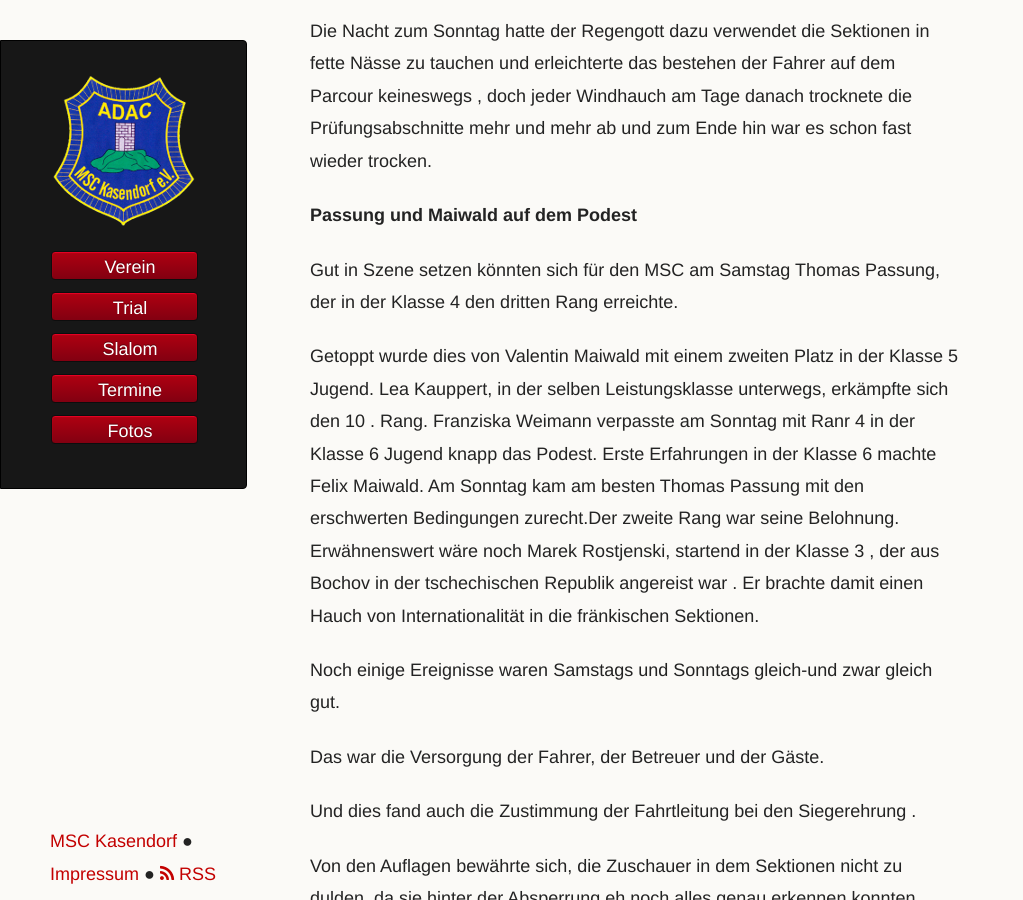
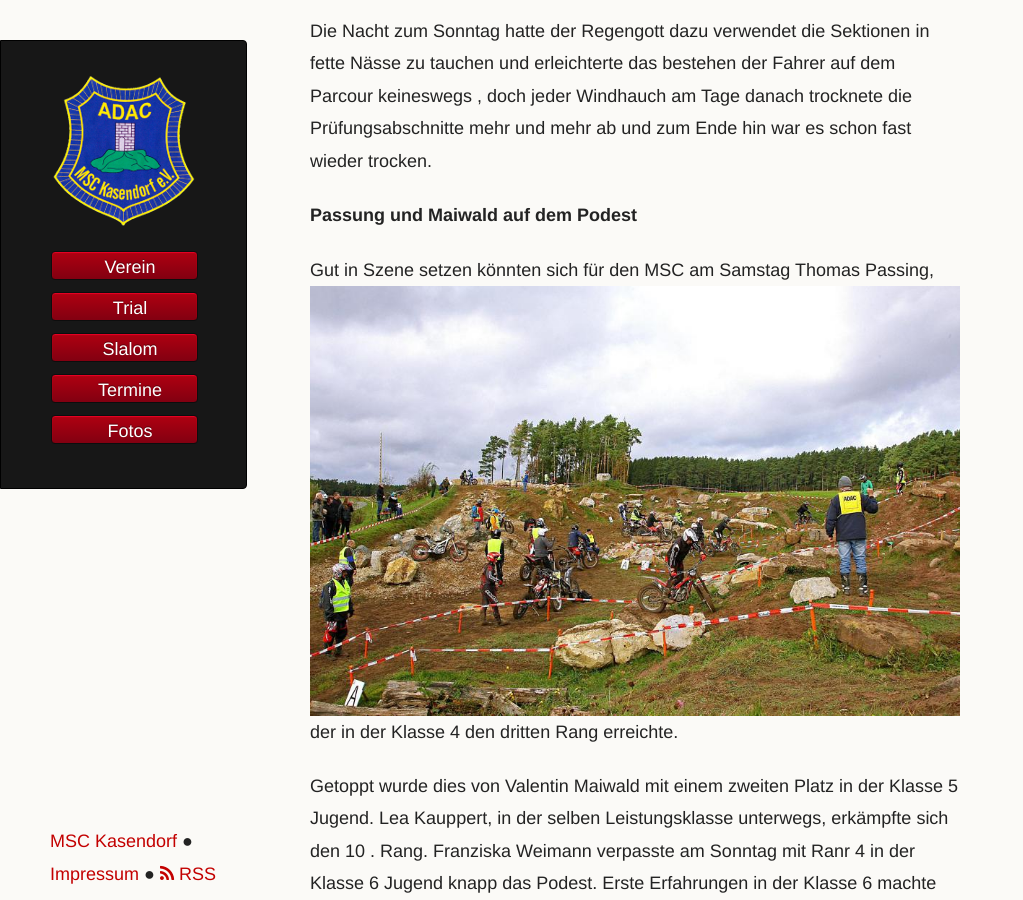
Before and after one commit to msc-kasendorf/docker, a Jekyll site: the page built from docs/_posts/2017-12-29-Trial-Weischenkahl.md, in a window 1280 px wide and 900 px high, scrolled down 1656 px. Shown: the whole window, without its empty margins (0-1023 px from the left). Built offline with Jekyll 4.4.1, drawn with Linux system fonts in a browser that asks for light colours.

Commit message:
Update 2017-12-29-Trial-Weischenkahl.md

```diff
--- a/docs/_posts/2017-12-29-Trial-Weischenkahl.md
+++ b/docs/_posts/2017-12-29-Trial-Weischenkahl.md
@@ -262,7 +262,8 @@
 am
 Samstag
 Thomas
-Passung,
+Passing,
+![Klicken um Bild zu vergrößern](https://raw.githubusercontent.com/msc-kasendorf/docker/master/docs/download/2754444_cms2image-fixedwidth-900x0_1pYbi5_13Jh2X.jpg)
 der
 in
 der
```
